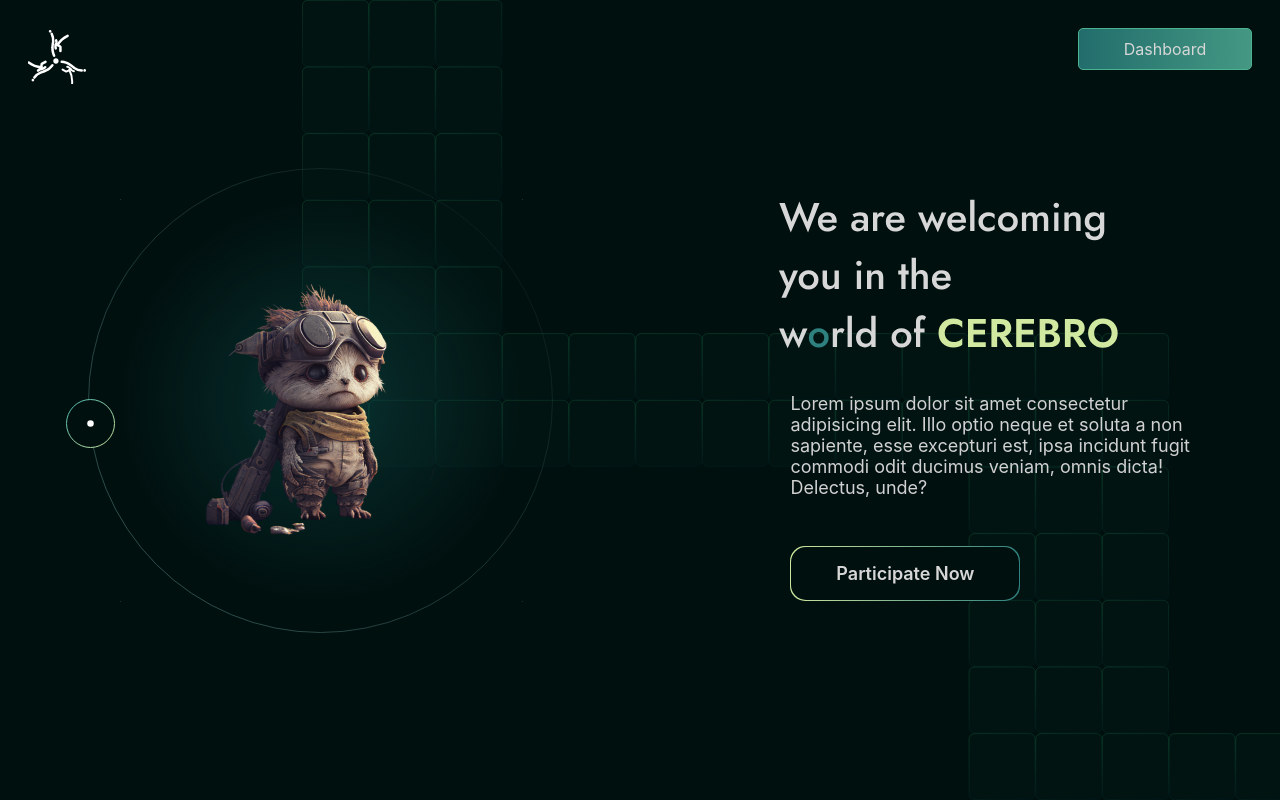
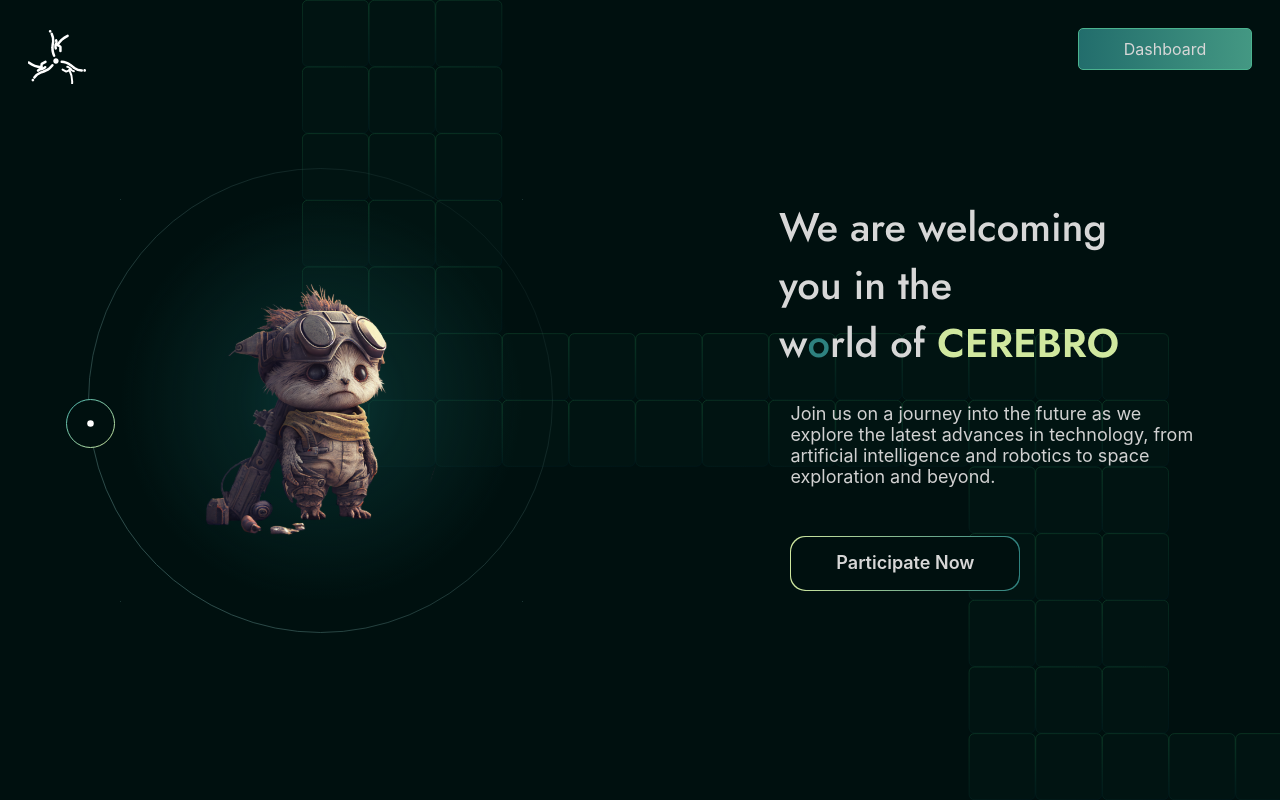
Before and after one commit to aryanargupta/cerebro-web-2023, a React (Create React App) app: page / in a window 1280 px wide. Shown: the top 800 px of the page. Built offline with nearby package versions, Linux system fonts and the light colour scheme; no server answers.

Commit message:
Fixed landing page

```diff
--- a/src/App.scss
+++ b/src/App.scss
@@ -22,6 +22,7 @@
   padding: 0;
   box-sizing: border-box;
   -webkit-tap-highlight-color: transparent;
+  user-select: none;
 }
 
 .App {
--- a/src/components/Dashboard/Cards/DashboardAboutCard.scss
+++ b/src/components/Dashboard/Cards/DashboardAboutCard.scss
@@ -57,6 +57,7 @@
     color:#B8FFE1;
     margin:1rem 2rem;
     text-decoration: none;
+    cursor: pointer;
 }
 
 .Links-outer{
--- a/src/pages/Landing/Landing.jsx
+++ b/src/pages/Landing/Landing.jsx
@@ -41,9 +41,8 @@ function Landing() {
           <div className="landing_container_head_right">
             <div className="landing_container_head_right_top"> </div>
             <div className="landing_container_head_right_middle">
-              Lorem ipsum dolor sit amet consectetur adipisicing elit. Illo optio neque et soluta a
-              non sapiente, esse excepturi est, ipsa incidunt fugit commodi odit ducimus veniam,
-              omnis dicta! Delectus, unde?
+              Join us on a journey into the future as we explore the latest advances in technology,
+              from artificial intelligence and robotics to space exploration and beyond.
             </div>
             <div className="landing_container_head_right_bottom">
               <div className="landing_container_head_right_btn_border">
```
